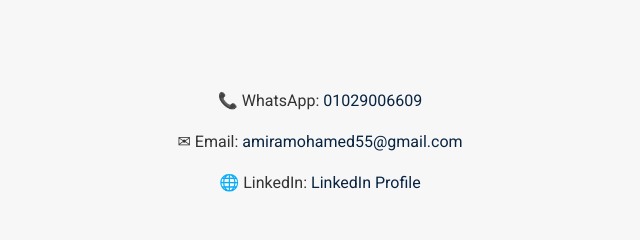
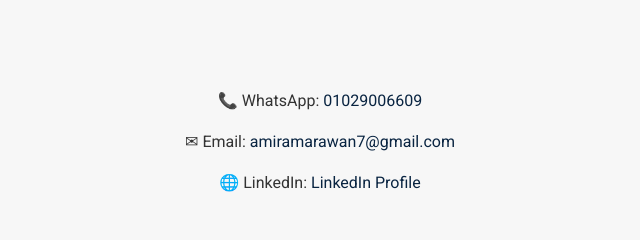
Before and after one commit to nouraemad1/Amira_portofolio, a plain HTML site: page index.html in a window 1280 px wide. Shown: the part 2480-2720 px from the top of the page, 320-960 px from the left. Drawn offline with Linux system fonts and the light colour scheme.

Commit message:
index.html

```diff
--- a/index.html
+++ b/index.html
@@ -85,7 +85,7 @@
   <h2>Contact Me</h2>
   <div class="contact-links">
     <p>📞 WhatsApp: <a href="https://wa.me/201029006609" target="_blank">01029006609</a></p>
-    <p>✉ Email: <a href="mailto:amiramohamed55@gmail.com">amiramohamed55@gmail.com</a></p>
+    <p>✉ Email: <a href="mailto:amiramarawan7@gmail.com">amiramarawan7@gmail.com</a></p>
     <p>🌐 LinkedIn: <a href="https://www.linkedin.com/in/amira-mohamed-2b647b395/" target="_blank">LinkedIn Profile</a></p>
   </div>
 </section>
```
